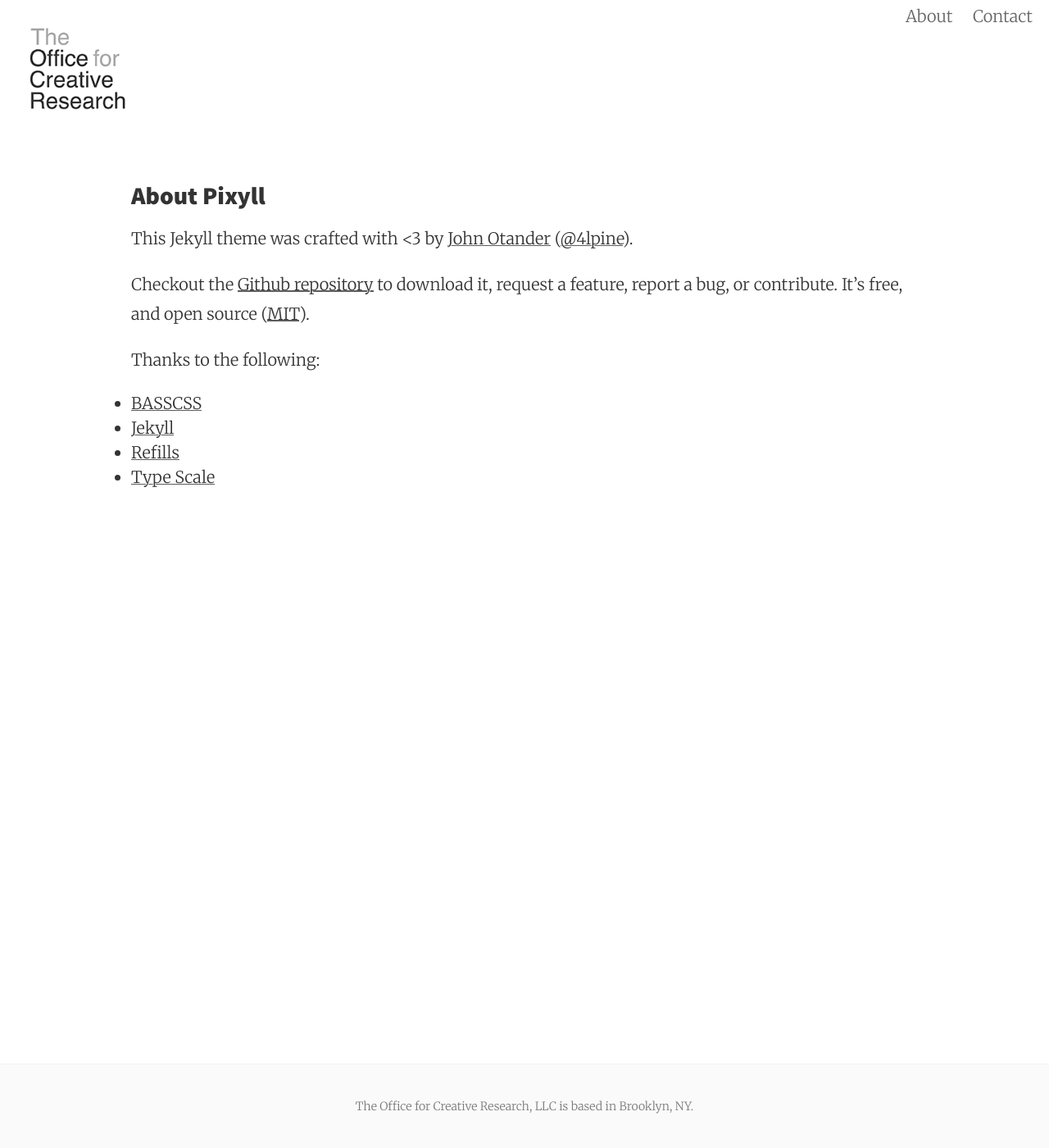
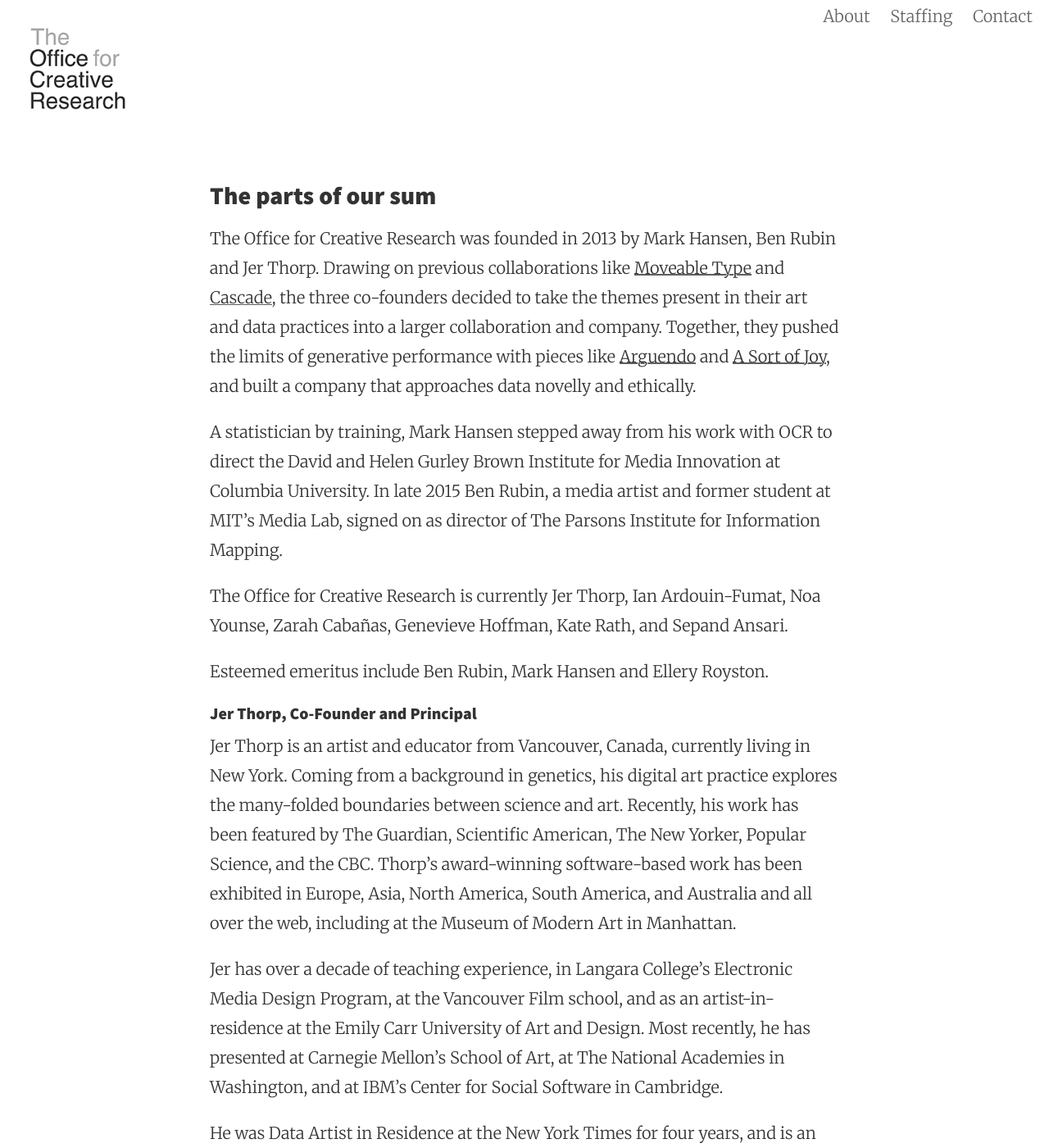
Before and after one commit to O-C-R/o-c-r.github.io, a Jekyll site: the page built from about.md, in a window 1280 px wide and 1400 px high. Shown: the whole window at 82% size. Built offline with Jekyll 4.4.1, drawn with Linux system fonts in a browser that asks for light colours; nearby versions of some CDN libraries; some of the changed text lies outside the part shown.

Commit message:
formatting pages and adding staffing, about pages

```diff
--- a/_includes/navigation.html
+++ b/_includes/navigation.html
@@ -1,2 +1,3 @@
 <a href="{{ site.baseurl }}/about/">About</a>
+<a href="{{ site.baseurl }}/staffing/">Staffing</a>
 <a href="{{ site.baseurl }}/contact/">Contact</a>
--- a/_layouts/page.html
+++ b/_layouts/page.html
@@ -1,6 +1,7 @@
 ---
 layout: default
 ---
+<div class="home">
     <div class="post">
       <header class="post-header">
         <h1 class="h2">{{ page.title }}</h1>
@@ -9,3 +10,4 @@
       {{ content }}
       </article>
     </div>
+</div>
--- a/about.md
+++ b/about.md
@@ -1,19 +1,20 @@
 ---
 layout: page
-title: About Pixyll
+title: The parts of our sum
 permalink: /about/
 ---
 
-This Jekyll theme was crafted with <3 by [John Otander](http://johnotander.com)
-([@4lpine](https://twitter.com/4lpine)).
+The Office for Creative Research was founded in 2013 by Mark Hansen, Ben Rubin and Jer Thorp. Drawing on previous collaborations like <a href="http://www.nytimes.com/video/arts/1194817116105/moveable-type.html" target="_blank">Moveable Type</a> and <a href="http://nytlabs.com/projects/cascade.html" target="_blank">Cascade</a>, the three co-founders decided to take the themes present in their art and data practices into a larger collaboration and company. Together, they pushed the limits of generative performance with pieces like <a href="{{ site.baseurl }}/performance/2013/09/01/arguendo/" target="_blank">Arguendo</a> and <a href="{{ site.baseurl }}/public/space/interventions/2015/03/30/a-sort-of-joy/" target="_blank">A Sort of Joy</a>, and built a company that approaches data novelly and ethically.
 
-Checkout the [Github repository](https://github.com/johnotander/pixyll) to download it,
-request a feature, report a bug, or contribute. It's free, and open source
-([MIT](http://opensource.org/licenses/MIT)).
+A statistician by training, Mark Hansen stepped away from his work with OCR to direct the David and Helen Gurley Brown Institute for Media Innovation at Columbia University. In late 2015 Ben Rubin, a media artist and former student at MIT's Media Lab, signed on as director of The Parsons Institute for Information Mapping.
 
-Thanks to the following:
+The Office for Creative Research is currently Jer Thorp, Ian Ardouin-Fumat, Noa Younse, Zarah Cabañas, Genevieve Hoffman, Kate Rath, and Sepand Ansari.
 
-* [BASSCSS](http://basscss.com)
-* [Jekyll](http://jekyllrb.com)
-* [Refills](http://refills.bourbon.io/)
-* [Type Scale](http://type-scale.com/)
+Esteemed emeritus include Ben Rubin, Mark Hansen and Ellery Royston.
+
+#### Jer Thorp, Co-Founder and Principal<br>
+Jer Thorp is an artist and educator from Vancouver, Canada, currently living in New York. Coming from a background in genetics, his digital art practice explores the many-folded boundaries between science and art. Recently, his work has been featured by The Guardian, Scientific American, The New Yorker, Popular Science, and the CBC. Thorp’s award-winning software-based work has been exhibited in Europe, Asia, North America, South America, and Australia and all over the web, including at the Museum of Modern Art in Manhattan.
+
+Jer has over a decade of teaching experience, in Langara College’s Electronic Media Design Program, at the Vancouver Film school, and as an artist-in-residence at the Emily Carr University of Art and Design. Most recently, he has presented at Carnegie Mellon’s School of Art, at The National Academies in Washington, and at IBM’s Center for Social Software in Cambridge.
+
+He was Data Artist in Residence at the New York Times for four years, and is an adjunct Professor in New York University’s ITP program. He is a member of the World Economic Forum’s Global Agenda Council for Design & Innovation.
```
Also changed, not shown: staffing.md (+1 -1 lines). Lines whose indentation alone changed are shown as unchanged.
